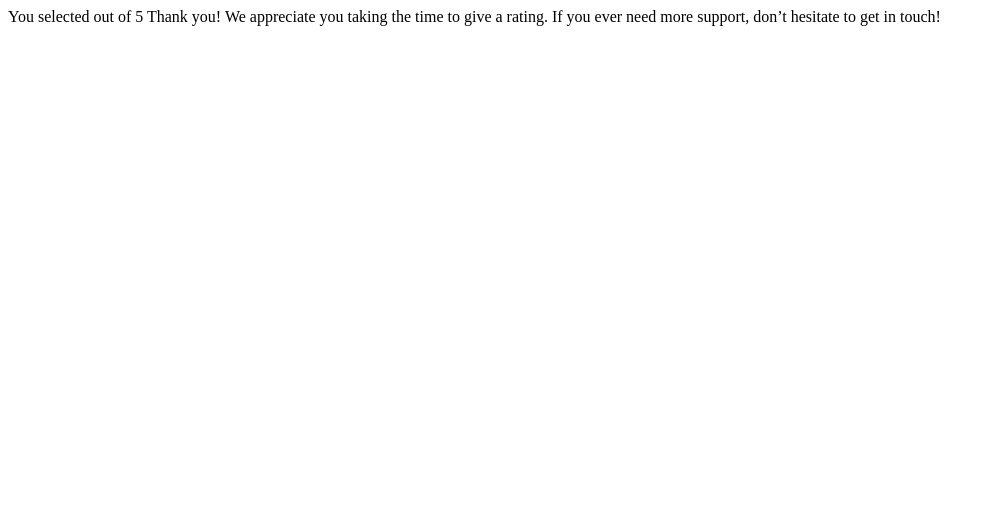
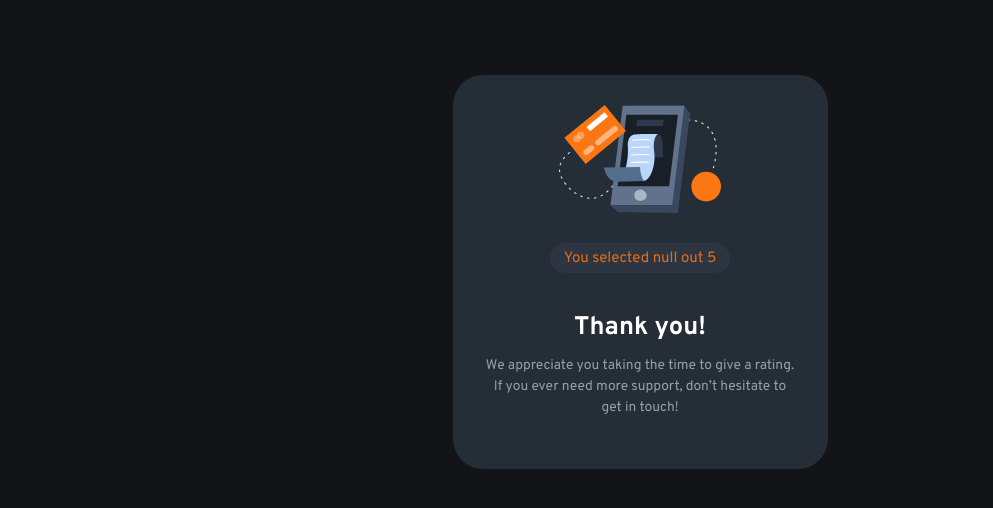
Before and after one commit to avocodev/interactive-rating-component, a plain HTML site: page thank-you.html in a window 1280 px wide. Shown: the whole page, without its empty margins (0-993 px from the left). Drawn offline with Linux system fonts and the light colour scheme.

Commit message:
Add new style and use localStorage with modules to make interactive text

```diff
--- a/scripts/data.js
+++ b/scripts/data.js
@@ -0,0 +1,8 @@
+export let saveRating = localStorage.getItem("save-rating");
+
+document.querySelectorAll(".js-rating-button").forEach((button) => {
+  button.addEventListener("click", () => {
+    saveRating = button.innerText;
+    localStorage.setItem("save-rating", saveRating);
+  });
+});
--- a/scripts/script.js
+++ b/scripts/script.js
@@ -0,0 +1,20 @@
+import { saveRating } from "./data.js";
+
+const buttons = document.querySelectorAll(".js-rating-button");
+
+let selectedButton = null;
+
+buttons.forEach((button) => {
+  button.addEventListener("click", () => {
+    buttons.forEach((btn) => {
+      btn.classList.remove("is-activated");
+    });
+
+    button.classList.add("is-activated");
+    selectedButton = button;
+  });
+});
+
+document.querySelector(
+  ".selected-rating"
+).innerHTML = `You selected ${saveRating} out 5`;
--- /dev/null
+++ b/styles/thank-you-style.css
@@ -0,0 +1,40 @@
+.main-content {
+  width: 100%;
+  background-color: var(--Dark-Blue-n);
+  margin: 5em auto;
+  padding: 30px;
+  border-radius: 30px;
+
+  display: flex;
+  flex-direction: column;
+  align-items: center;
+  justify-content: center;
+}
+
+.main-content img[alt="illustration-thank-you"] {
+  margin-bottom: 2em;
+}
+
+.main-content .selected-rating {
+  background-color: var(--Shadow-Dark-Blue);
+  width: 180px;
+  height: 30px;
+  border-radius: 50px;
+  color: var(--Orange-p);
+  opacity: 90%;
+  font-weight: var(--Normal-Weight);
+  margin-bottom: 2.5em;
+
+  display: flex;
+  align-items: center;
+  justify-content: center;
+}
+
+.main-content .title {
+  font-size: 1.7em;
+}
+
+.main-content .text-paragraph {
+  text-align: center;
+  font-size: 0.92em;
+}
--- a/thank-you.html
+++ b/thank-you.html
@@ -3,16 +3,50 @@
   <head>
     <meta charset="UTF-8" />
     <meta name="viewport" content="width=device-width, initial-scale=1.0" />
-    <title>Document</title>
+    <!-- displays site properly based on user's device -->
+
+    <link
+      rel="icon"
+      type="image/png"
+      sizes="32x32"
+      href="./images/favicon-32x32.png"
+    />
+
+    <title>Frontend Mentor | Interactive rating component</title>
+
+    <!-- Feel free to remove these styles or customise in your own stylesheet 👍 -->
+    <style>
+      .attribution {
+        font-size: 11px;
+        text-align: center;
+      }
+      .attribution a {
+        color: hsl(228, 45%, 44%);
+      }
+    </style>
+
+    <link rel="stylesheet" href="styles/style.css" />
+    <link rel="stylesheet" href="styles/thank-you-style.css" />
   </head>
   <body>
     <!-- Thank you state start -->
+    <main class="main-content">
+      <img
+        src="images/illustration-thank-you.svg"
+        alt="illustration-thank-you"
+      />
 
-    You selected
-    <!-- Add rating here -->
-    out of 5 Thank you! We appreciate you taking the time to give a rating. If
-    you ever need more support, don’t hesitate to get in touch!
+      <!-- Add rating here -->
+      <div class="selected-rating"></div>
+      <h1 class="title">Thank you!</h1>
+      <p class="text-paragraph">
+        We appreciate you taking the time to give a rating. If you ever need
+        more support, don’t hesitate to get in touch!
+      </p>
+    </main>
 
     <!-- Thank you state end -->
+
+    <script type="module" src="scripts/script.js"></script>
   </body>
 </html>
```
Also changed, not shown: index.html (+1 -16 lines).
